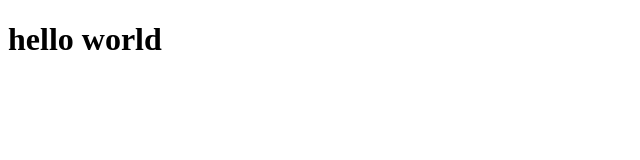
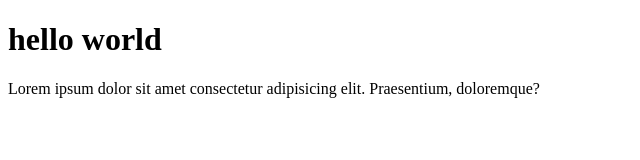
Before and after one commit to Dazz1e-1/my-first-project, a plain HTML site: page index.html in a window 1280 px wide. Shown: the whole page, without its empty margins (0-640 px from the left). Drawn offline with Linux system fonts and the light colour scheme.

Commit message:
paragraf

```diff
--- a/index.html
+++ b/index.html
@@ -7,5 +7,9 @@
   </head>
   <body>
     <h1>hello world</h1>
+    <p>
+      Lorem ipsum dolor sit amet consectetur adipisicing elit. Praesentium,
+      doloremque?
+    </p>
   </body>
 </html>
```
